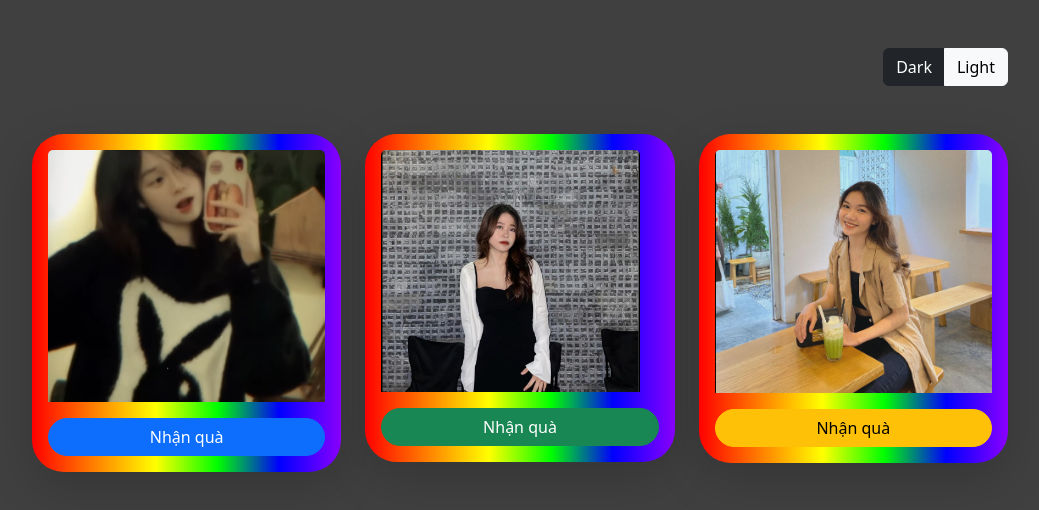
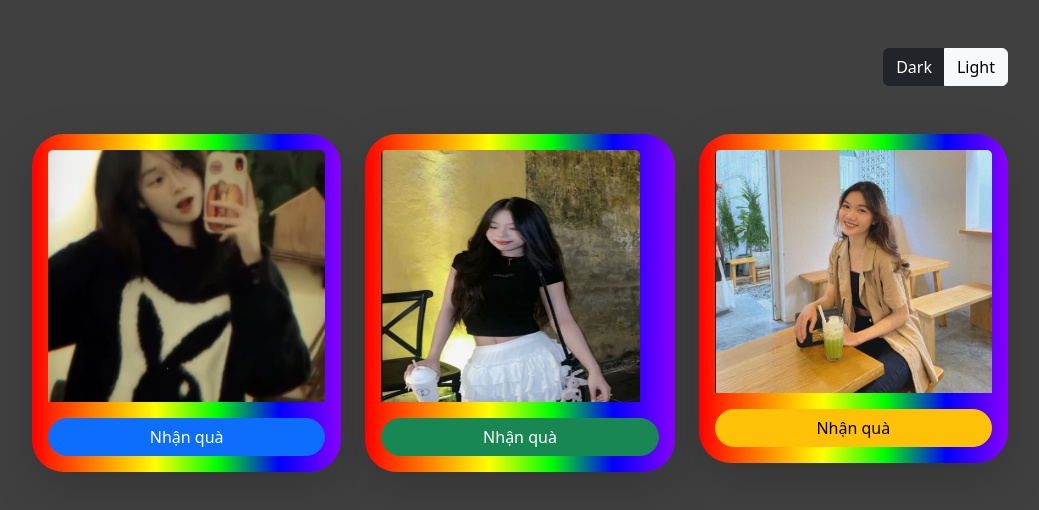
Before and after one commit to thangvuongminh/2zimbap, a plain HTML site: page index.html in a window 1280 px wide. Shown: the whole page, without its empty margins (120-1159 px from the left). Drawn offline with Linux system fonts and the light colour scheme.

Commit message:
first commit

```diff
--- a/index.html
+++ b/index.html
@@ -32,7 +32,7 @@
             <div class="col-md-4">
                 <div class="card rounded-5 shadow-lg border-0 ">
                     <div class="card-body">
-                        <img src="./img/hoa.png" style="width: 259px;" alt="" class="card-img-top mb-3">
+                        <img src="./img/Screenshot 2024-08-04 211848.png" style="width: 259px;height: 252px;object-fit: conver;" alt="" class="card-img-top mb-3">
                         <div class="d-grid"><button class="btn btn-success rounded-5 money" data-id="2">Nhận quà</button></div>
                     </div>
                 </div>
@@ -50,13 +50,13 @@
             <div class="card rounded-4 border-0 card-price" style="background-color: #fff !important;" data-id="1" >
                 <div class="card-body  vstack align-items-center" >
                     <h2 class="text-danger">Mã thẻ:6601814707486160</h2>
-                    <h3 class="fw-bold">Mệnh giá:50k</h3>
+                    <h3 class="fw-bold">Mệnh giá:10k</h3>
                 </div>
             </div>
             <div class="card rounded-4 border-0 card-price" style="background-color: #fff !important;" data-id="2" >
                 <div class="card-body  vstack align-items-center " >
                     <h2 class="text-danger">Mã thẻ:4687515756711093</h2>
-                    <h3 class="fw-bold">Mệnh giá:10k</h3>
+                    <h3 class="fw-bold">Mệnh giá:50k</h3>
                 </div>
             </div>
             <div class="card rounded-4 border-0  card-price" style="background-color: #fff !important;" data-id="3" >
```
Also changed, not shown: img/Screenshot 2024-08-04 211848.png (added).
